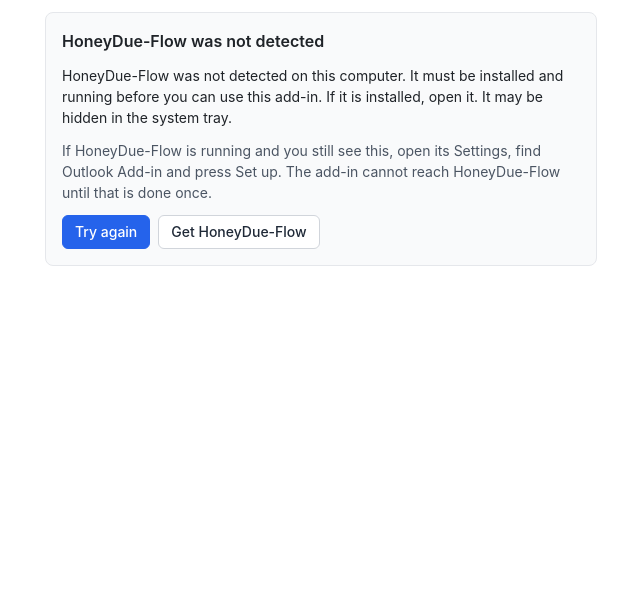
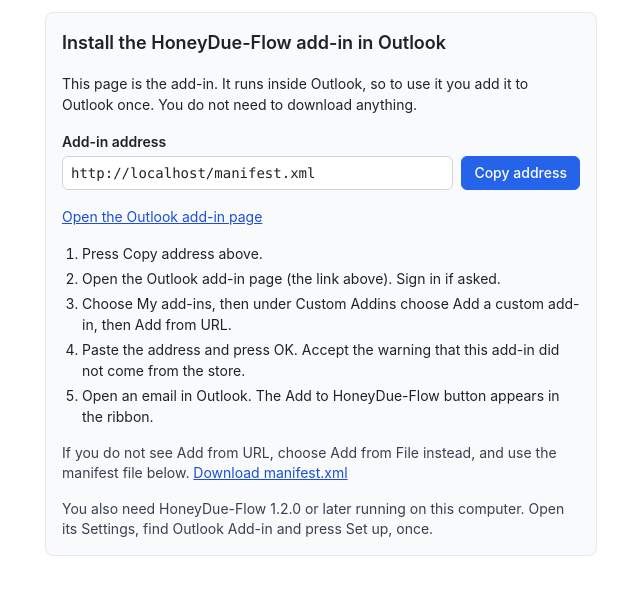
Before and after one commit to 007Style/HDF-Plug, a React (Vite) app: page / in a window 1280 px wide. Shown: the top 594 px of the page, without its empty margins (319-959 px from the left). Built offline with nearby package versions, Linux system fonts and the light colour scheme; no server answers.

Commit message:
Install page: opened in a browser, the page shows the manifest address to paste into Outlook (Add from URL), with the file as a fallback

```diff
--- /dev/null
+++ b/src/components/Install.tsx
@@ -0,0 +1,54 @@
+import React, { useState } from 'react';
+import { TEXTS } from '../texts';
+import { Button } from './ui';
+
+const SIDELOAD_URL = 'https://aka.ms/olksideload';
+
+/** Where the manifest is, next to this page. Worked out from the page's own address, so it is right wherever the page is hosted. */
+export function manifestAddress(pageUrl: string): string {
+  return new URL('manifest.xml', pageUrl).toString();
+}
+
+/** Shown when the page is opened in a browser instead of inside Outlook. */
+export const Install: React.FC<{ pageUrl?: string; copy?: (text: string) => Promise<void> }> = ({
+  pageUrl = window.location.href,
+  copy = (t) => navigator.clipboard.writeText(t),
+}) => {
+  const address = manifestAddress(pageUrl);
+  const [copied, setCopied] = useState<'no' | 'yes' | 'failed'>('no');
+
+  const onCopy = async () => {
+    try { await copy(address); setCopied('yes'); } catch { setCopied('failed'); }
+  };
+
+  return (
+    <section className="rounded-lg border border-gray-200 bg-gray-50 p-4 space-y-4" aria-label={TEXTS.installTitle}>
+      <h1 className="text-lg font-semibold">{TEXTS.installTitle}</h1>
+      <p>{TEXTS.installIntro}</p>
+
+      <div className="space-y-1">
+        <label htmlFor="manifest-address" className="text-sm font-semibold">{TEXTS.installAddressLabel}</label>
+        <div className="flex gap-2">
+          <input id="manifest-address" readOnly value={address} onFocus={(e) => e.currentTarget.select()} className="flex-1 min-w-0 border border-gray-300 rounded-md px-2 py-1 text-sm font-mono bg-white" />
+          <Button primary onClick={() => void onCopy()}>{TEXTS.installCopy}</Button>
+        </div>
+        {copied === 'yes' && <p role="status" className="text-sm text-green-700">{TEXTS.installCopied}</p>}
+        {copied === 'failed' && <p role="alert" className="text-sm text-red-700">{TEXTS.installCopyFailed}</p>}
+      </div>
+
+      <p>
+        <a className="text-blue-700 underline" href={SIDELOAD_URL} target="_blank" rel="noreferrer">{TEXTS.installOpenOutlook}</a>
+      </p>
+
+      <ol className="list-decimal pl-5 space-y-1">
+        {TEXTS.installSteps.map((step) => <li key={step}>{step}</li>)}
+      </ol>
+
+      <p className="text-sm text-gray-700">
+        {TEXTS.installFallback}{' '}
+        <a className="text-blue-700 underline" href={address} download="manifest.xml">{TEXTS.installFile}</a>
+      </p>
+      <p className="text-sm text-gray-700">{TEXTS.installNeeds}</p>
+    </section>
+  );
+};
--- a/src/main.tsx
+++ b/src/main.tsx
@@ -2,6 +2,7 @@ import React from 'react';
 import { createRoot } from 'react-dom/client';
 import './index.css';
 import { App } from './components/App';
+import { Install } from './components/Install';
 import { onItemChanged, readItemPeople, whenOfficeReady } from './office/host';
 import { createBridgeClient } from './bridge/client';
 import { clientNameFor, createPanel } from './state/panel';
@@ -9,6 +10,11 @@ import { createSession } from './state/session';
 import { TEXTS } from './texts';
 
 whenOfficeReady().then((platform) => {
+  // Opened in a browser (not inside Outlook): show how to install it. "?panel" shows the panel anyway, for development.
+  if (!platform && !new URLSearchParams(window.location.search).has('panel')) {
+    createRoot(document.getElementById('root')!).render(<main className="p-3 max-w-xl mx-auto"><Install /></main>);
+    return;
+  }
   const client = createBridgeClient({ storage: window.localStorage });
   const panel = createPanel({ client, clientName: clientNameFor(platform), texts: TEXTS });
   const session = createSession({ client, readPeople: readItemPeople, watchItem: onItemChanged, onLost: () => void panel.refresh() });
--- a/src/texts.ts
+++ b/src/texts.ts
@@ -97,6 +97,25 @@ export const TEXTS = {
   appBusy: 'HoneyDue-Flow is busy. Try again in a moment.',
   tooMany: 'Too many requests. Wait a moment, then try again.',
 
+  // The page opened in a browser, not inside Outlook: how to install it
+  installTitle: 'Install the HoneyDue-Flow add-in in Outlook',
+  installIntro: 'This page is the add-in. It runs inside Outlook, so to use it you add it to Outlook once. You do not need to download anything.',
+  installAddressLabel: 'Add-in address',
+  installCopy: 'Copy address',
+  installCopied: 'Copied',
+  installCopyFailed: 'Could not copy. Select the address and copy it yourself.',
+  installOpenOutlook: 'Open the Outlook add-in page',
+  installSteps: [
+    'Press Copy address above.',
+    'Open the Outlook add-in page (the link above). Sign in if asked.',
+    'Choose My add-ins, then under Custom Addins choose Add a custom add-in, then Add from URL.',
+    'Paste the address and press OK. Accept the warning that this add-in did not come from the store.',
+    'Open an email in Outlook. The Add to HoneyDue-Flow button appears in the ribbon.',
+  ],
+  installFallback: 'If you do not see Add from URL, choose Add from File instead, and use the manifest file below.',
+  installFile: 'Download manifest.xml',
+  installNeeds: 'You also need HoneyDue-Flow 1.2.0 or later running on this computer. Open its Settings, find Outlook Add-in and press Set up, once.',
+
   // Failure
   somethingWrong: 'Something went wrong talking to HoneyDue-Flow.',
 } as const;
```
Also changed, not shown: 2 other files (tests, documents, lock files or other folders).
